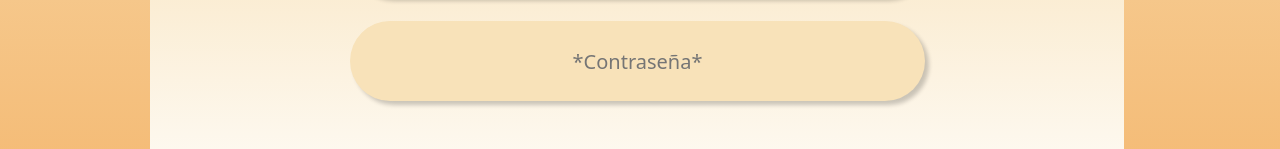
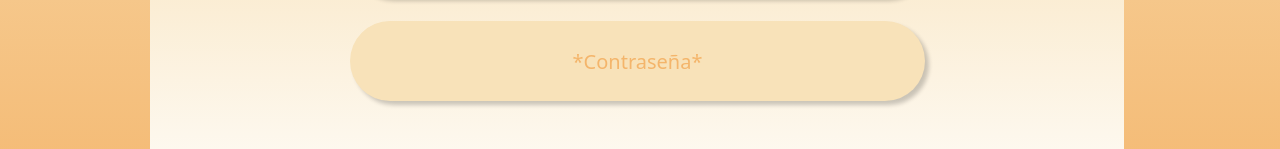
Before and after one commit to Alejandra0594/Entrega-1, a plain HTML site: page login.html in a window 1280 px wide. Shown: the part 500-649 px from the top of the page. Drawn offline with Linux system fonts and the light colour scheme.

Commit message:
Update loginestilo.css

```diff
--- a/css/loginestilo.css
+++ b/css/loginestilo.css
@@ -37,9 +37,6 @@
 
 
 }
-input{
-    color: rgb(244,181,107);
-}
 
 .form-control1{
 
@@ -55,6 +52,11 @@ input{
     border-radius: 50px;
     box-shadow: 4px 4px 4px rgba(0, 0, 0, 0.2);
 
+}
+
+
+input::placeholder{
+    color: rgb(244,181,107);
 }
 .imagen{
     border-top-left-radius: 25px;
```
